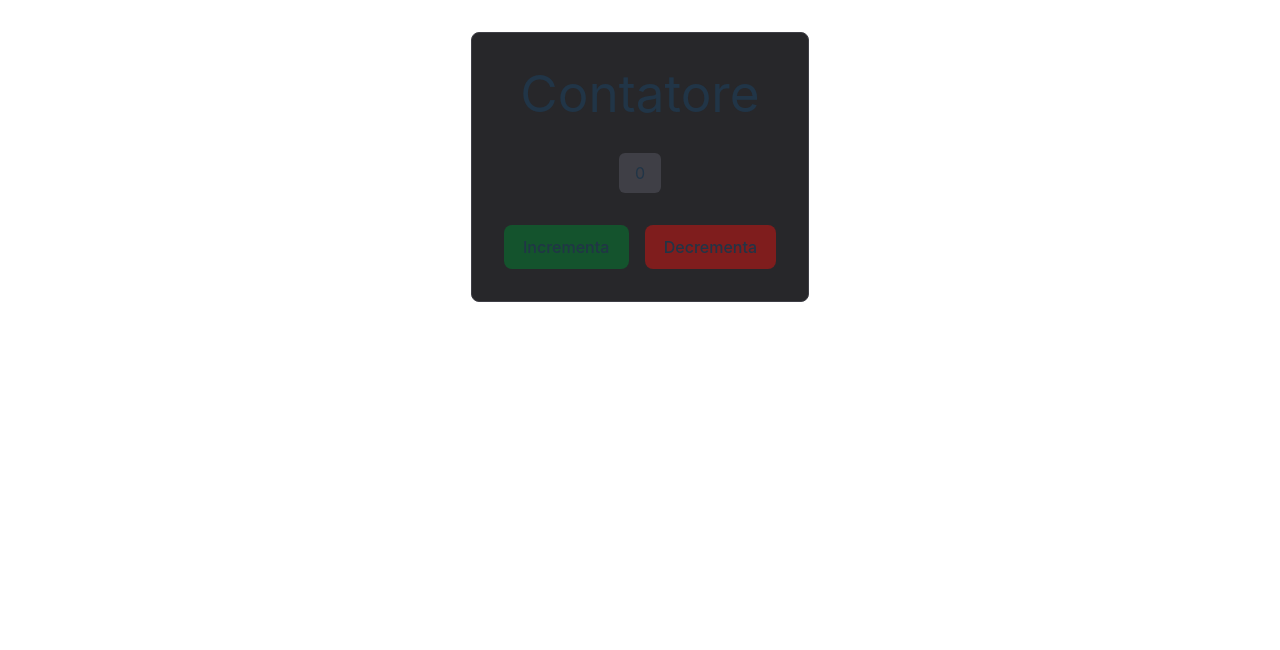
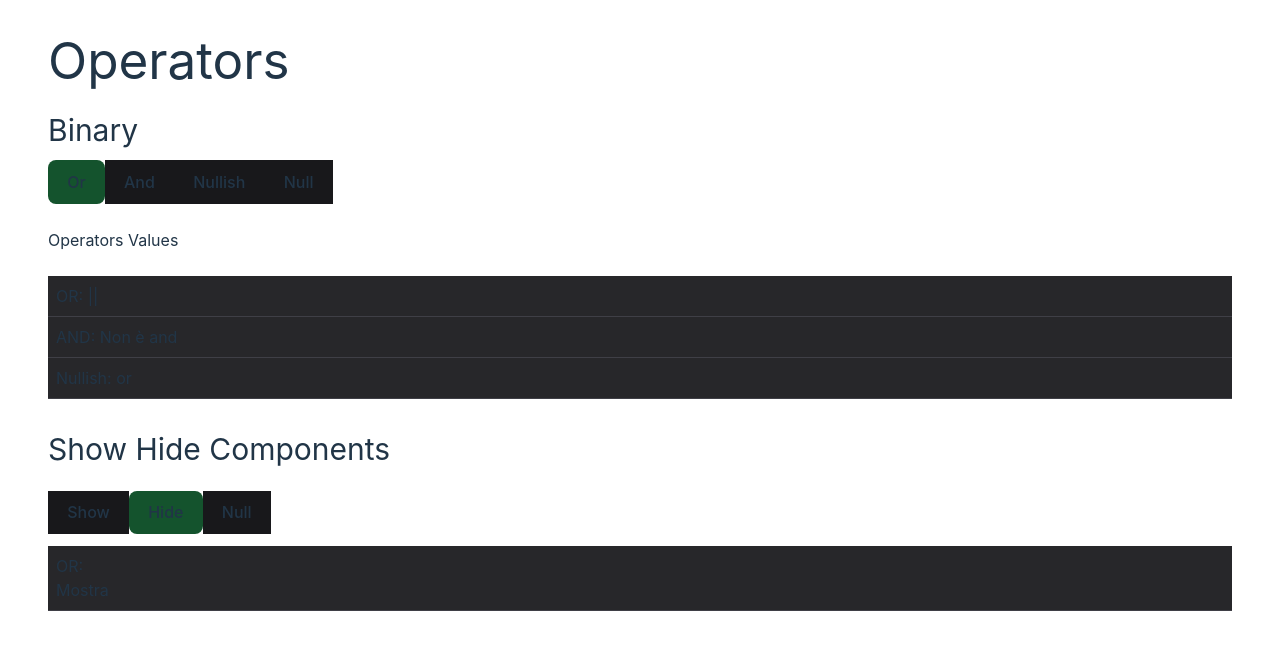
Before and after one commit to maxnix/materials, a React (Vite) app in the folder react/lectures/teoria-1/: page / in a window 1280 px wide. Shown: the top 650 px of the page. Built offline with nearby package versions, Linux system fonts and the light colour scheme.

Commit message:
ternary operator ripasso

```diff
--- a/react/lectures/teoria-1/src/index.css
+++ b/react/lectures/teoria-1/src/index.css
@@ -129,6 +129,10 @@
     @apply bg-green-900 hover:bg-green-700 border-0 focus:outline-none;
   }
 
+  .btn-tab {
+    @apply bg-zinc-900 rounded-none border-0 focus:outline-none;
+  }
+
   .btn-disruptive {
     @apply bg-red-900 hover:bg-red-400 border-0 focus:outline-none;
   }
--- a/react/lectures/teoria-1/src/lezioni/basi-react/Risultato.tsx
+++ b/react/lectures/teoria-1/src/lezioni/basi-react/Risultato.tsx
@@ -1,3 +1,3 @@
-import { Contatore } from "./risultato/useState/Contatore"
+import { Operators } from "./risultato/ternary/Operators"
 
-export const RisultatoBasiReact = () => <Contatore />
+export const RisultatoBasiReact = () => <Operators />
--- /dev/null
+++ b/react/lectures/teoria-1/src/lezioni/basi-react/inizio/ternary/Operators.tsx
@@ -0,0 +1,142 @@
+import { useState } from "react"
+
+type Operator = "or" | "and" | "nullish" | null
+
+interface OperatorProps {
+  operator?: Operator
+}
+
+export const Operators = () => (
+  <div className="flex flex-col gap-8 container">
+    <OperatorValue operator="or" />
+    <OperatorWithComponent />
+  </div>
+)
+
+const OperatorValue = ({ operator }: OperatorProps) => {
+  const [state, setOperator] = useState<Operator>(operator ?? `nullish`)
+
+  if (!operator) {
+    return <h2 className="text-3xl text-red-500">No operator selected</h2>
+  }
+  return (
+    <div className="flex flex-col gap-6">
+      <h1>Operators</h1>
+      <div className="flex flex-col gap-3">
+        <h2 className="text-3xl">Binary</h2>
+        <ul className="flex">
+          <li>
+            <button
+              type="button"
+              onClick={() => setOperator(`or`)}
+              className={`btn ${state === `or` ? `btn-primary` : `btn-tab hover:bg-green-950`}`}
+            >
+              Or
+            </button>
+          </li>
+          <li>
+            <button
+              type="button"
+              onClick={() => setOperator(`and`)}
+              className={`btn ${state === `and` ? `btn-primary` : `btn-tab hover:bg-green-950`}`}
+            >
+              And
+            </button>
+          </li>
+          <li>
+            <button
+              type="button"
+              onClick={() => setOperator(`nullish`)}
+              className={`btn ${state === `nullish` ? `btn-primary` : `btn-tab hover:bg-green-950`}`}
+            >
+              Nullish
+            </button>
+          </li>
+          <li>
+            <button
+              type="button"
+              onClick={() => setOperator(null)}
+              className={`btn ${state === null ? `btn-primary` : `btn-tab hover:bg-green-950`}`}
+            >
+              Null
+            </button>
+          </li>
+        </ul>
+      </div>
+
+      <h2>Operators Values</h2>
+      <div className="flex flex-col gap-3">
+        <ul>
+          <li className="p-2 bg-zinc-800 border-b border-zinc-700">
+            OR: {state === `or` ? `||` : `Non è or`}
+          </li>
+          <li className="p-2 bg-zinc-800 border-b border-zinc-700">
+            AND: {state === `and` ? `&&` : `Non è and`}
+          </li>
+          <li className="p-2 bg-zinc-800 border-b border-zinc-700">
+            Nullish: {state ?? `È null`}
+          </li>
+        </ul>
+      </div>
+    </div>
+  )
+}
+
+const Componente = () => <div>Mostra</div>
+
+const OperatorWithComponent = () => {
+  const [show, setShow] = useState<boolean | null>(false)
+  return (
+    <div className="flex flex-col gap-6">
+      <h2 className="text-3xl">Show Hide Components</h2>
+      <div className="flex flex-col gap-3">
+        <ul className="flex">
+          <li>
+            <button
+              type="button"
+              onClick={() => setShow(true)}
+              className={`btn ${show ? `btn-primary` : `btn-tab hover:bg-green-950`}`}
+            >
+              Show
+            </button>
+          </li>
+          <li>
+            <button
+              type="button"
+              onClick={() => setShow(false)}
+              className={`btn ${show ? `btn-tab hover:bg-green-950` : `btn-primary`}`}
+            >
+              Hide
+            </button>
+          </li>
+          <li>
+            <button
+              type="button"
+              onClick={() => setShow(null)}
+              className={`btn ${show === null ? `btn-primary` : `btn-tab hover:bg-green-950`}`}
+            >
+              Null
+            </button>
+          </li>
+        </ul>
+        <ul>
+          {show || (
+            <li className="p-2 bg-zinc-800 border-b border-zinc-700">
+              OR: <Componente />
+            </li>
+          )}
+          {show && (
+            <li className="p-2 bg-zinc-800 border-b border-zinc-700">
+              AND: <Componente />
+            </li>
+          )}
+          {show ?? (
+            <li className="p-2 bg-zinc-800 border-b border-zinc-700">
+              NULLISH: <Componente />
+            </li>
+          )}
+        </ul>
+      </div>
+    </div>
+  )
+}
--- /dev/null
+++ b/react/lectures/teoria-1/src/lezioni/basi-react/risultato/ternary/Operators.tsx
@@ -0,0 +1,142 @@
+import { useState } from "react"
+
+type Operator = "or" | "and" | "nullish" | null
+
+interface OperatorProps {
+  operator?: Operator
+}
+
+export const Operators = () => (
+  <div className="flex flex-col gap-8 container">
+    <OperatorValue operator="or" />
+    <OperatorWithComponent />
+  </div>
+)
+
+const OperatorValue = ({ operator }: OperatorProps) => {
+  const [state, setOperator] = useState<Operator>(operator ?? `nullish`)
+
+  if (!operator) {
+    return <h2 className="text-3xl text-red-500">No operator selected</h2>
+  }
+  return (
+    <div className="flex flex-col gap-6">
+      <h1>Operators</h1>
+      <div className="flex flex-col gap-3">
+        <h2 className="text-3xl">Binary</h2>
+        <ul className="flex">
+          <li>
+            <button
+              type="button"
+              onClick={() => setOperator(`or`)}
+              className={`btn ${state === `or` ? `btn-primary` : `btn-tab hover:bg-green-950`}`}
+            >
+              Or
+            </button>
+          </li>
+          <li>
+            <button
+              type="button"
+              onClick={() => setOperator(`and`)}
+              className={`btn ${state === `and` ? `btn-primary` : `btn-tab hover:bg-green-950`}`}
+            >
+              And
+            </button>
+          </li>
+          <li>
+            <button
+              type="button"
+              onClick={() => setOperator(`nullish`)}
+              className={`btn ${state === `nullish` ? `btn-primary` : `btn-tab hover:bg-green-950`}`}
+            >
+              Nullish
+            </button>
+          </li>
+          <li>
+            <button
+              type="button"
+              onClick={() => setOperator(null)}
+              className={`btn ${state === null ? `btn-primary` : `btn-tab hover:bg-green-950`}`}
+            >
+              Null
+            </button>
+          </li>
+        </ul>
+      </div>
+
+      <h2>Operators Values</h2>
+      <div className="flex flex-col gap-3">
+        <ul>
+          <li className="p-2 bg-zinc-800 border-b border-zinc-700">
+            OR: {state === `or` ? `||` : `Non è or`}
+          </li>
+          <li className="p-2 bg-zinc-800 border-b border-zinc-700">
+            AND: {state === `and` ? `&&` : `Non è and`}
+          </li>
+          <li className="p-2 bg-zinc-800 border-b border-zinc-700">
+            Nullish: {state ?? `È null`}
+          </li>
+        </ul>
+      </div>
+    </div>
+  )
+}
+
+const Componente = () => <div>Mostra</div>
+
+const OperatorWithComponent = () => {
+  const [show, setShow] = useState<boolean | null>(false)
+  return (
+    <div className="flex flex-col gap-6">
+      <h2 className="text-3xl">Show Hide Components</h2>
+      <div className="flex flex-col gap-3">
+        <ul className="flex">
+          <li>
+            <button
+              type="button"
+              onClick={() => setShow(true)}
+              className={`btn ${show ? `btn-primary` : `btn-tab hover:bg-green-950`}`}
+            >
+              Show
+            </button>
+          </li>
+          <li>
+            <button
+              type="button"
+              onClick={() => setShow(false)}
+              className={`btn ${show ? `btn-tab hover:bg-green-950` : `btn-primary`}`}
+            >
+              Hide
+            </button>
+          </li>
+          <li>
+            <button
+              type="button"
+              onClick={() => setShow(null)}
+              className={`btn ${show === null ? `btn-primary` : `btn-tab hover:bg-green-950`}`}
+            >
+              Null
+            </button>
+          </li>
+        </ul>
+        <ul>
+          {show || (
+            <li className="p-2 bg-zinc-800 border-b border-zinc-700">
+              OR: <Componente />
+            </li>
+          )}
+          {show && (
+            <li className="p-2 bg-zinc-800 border-b border-zinc-700">
+              AND: <Componente />
+            </li>
+          )}
+          {show ?? (
+            <li className="p-2 bg-zinc-800 border-b border-zinc-700">
+              NULLISH: <Componente />
+            </li>
+          )}
+        </ul>
+      </div>
+    </div>
+  )
+}
```
